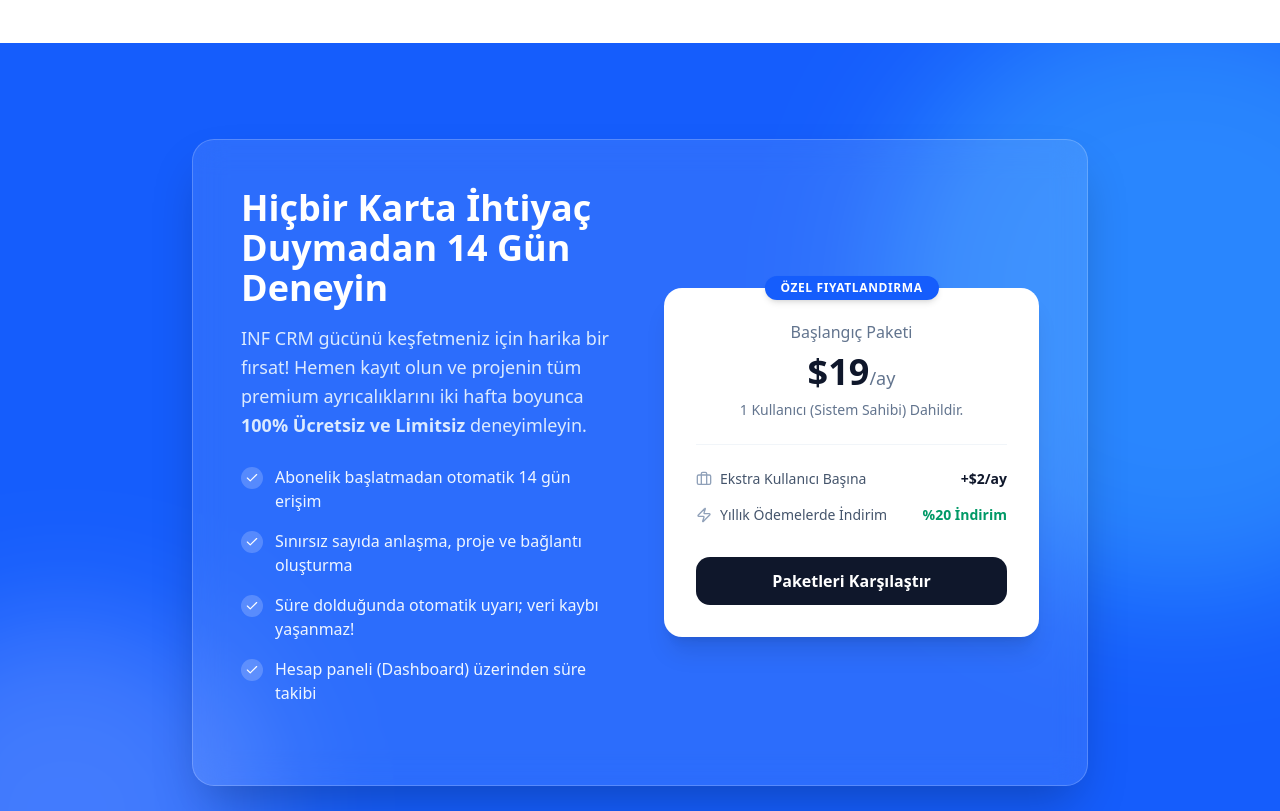
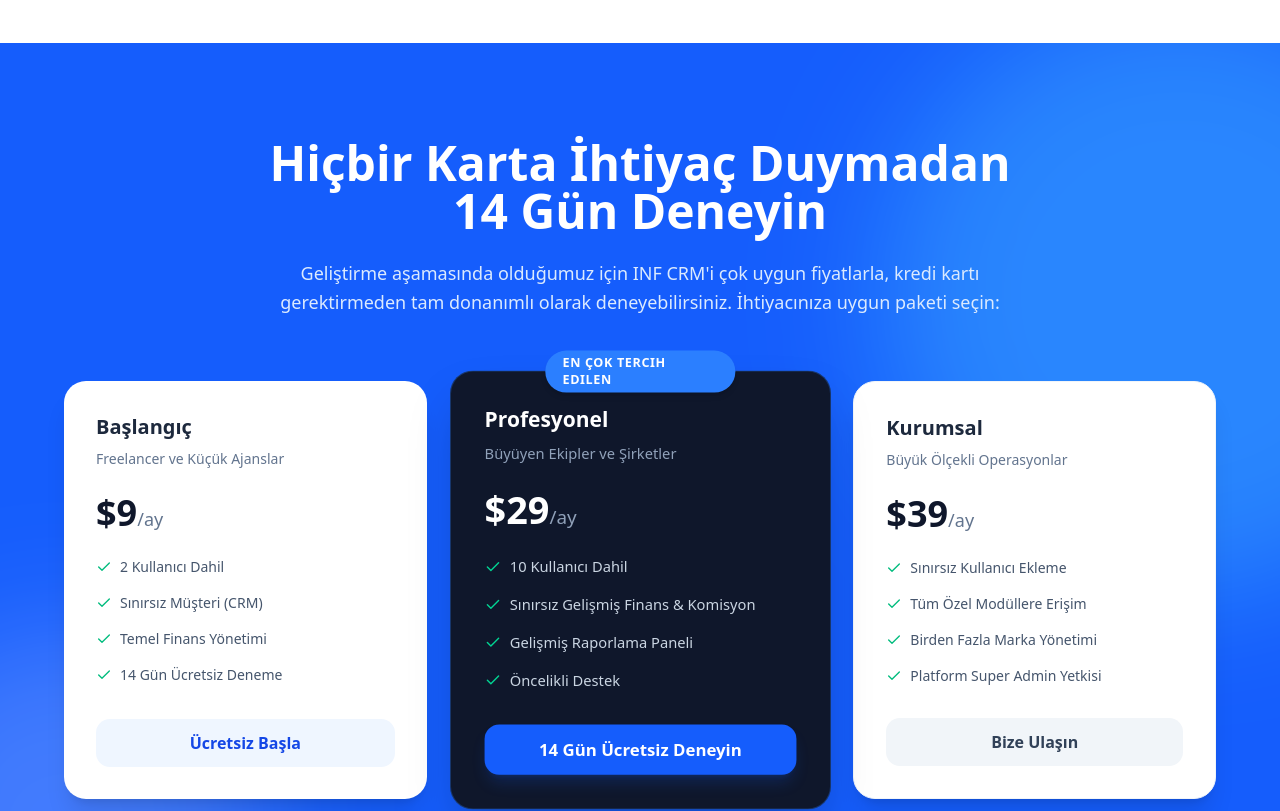
Before and after one commit to Rashinu/inf-crm, a Next.js app in the folder apps/web/: page / in a window 1280 px wide. Shown: the part 2100-2911 px from the top of the page. Built offline with nearby package versions, Linux system fonts and the light colour scheme.

Commit message:
feat: restructure landing page pricing to 3 tiers (, , )

```diff
--- a/apps/web/app/page.tsx
+++ b/apps/web/app/page.tsx
@@ -207,62 +207,88 @@
           </div>
         </section>
 
-        {/* Trial & Pricing Explanation Section */}
+        {/* Trial & Pricing Section */}
         <section id="fiyatlandirma" className="py-24 bg-blue-600 text-white relative overflow-hidden">
           {/* Abstract circles */}
           <div className="absolute top-0 right-0 -translate-y-12 translate-x-1/3 w-[600px] h-[600px] rounded-full bg-blue-500/50 blur-3xl mix-blend-screen" />
           <div className="absolute bottom-0 left-0 translate-y-1/3 -translate-x-1/3 w-[400px] h-[400px] rounded-full bg-indigo-500/50 blur-3xl mix-blend-screen" />
 
           <div className="container mx-auto px-4 relative z-10">
-            <div className="max-w-4xl mx-auto bg-white/10 backdrop-blur-lg border border-white/20 rounded-3xl p-8 md:p-12 shadow-2xl">
-              <div className="grid md:grid-cols-2 gap-12 items-center">
-                <div>
-                  <h2 className="text-3xl md:text-4xl font-bold mb-4 font-outfit">Hiçbir Karta İhtiyaç Duymadan 14 Gün Deneyin</h2>
-                  <p className="text-blue-100 text-lg mb-6 leading-relaxed">
-                    INF CRM gücünü keşfetmeniz için harika bir fırsat! Hemen kayıt olun ve projenin tüm premium ayrıcalıklarını iki hafta boyunca <strong>100% Ücretsiz ve Limitsiz</strong> deneyimleyin.
+            <div className="text-center max-w-3xl mx-auto mb-16">
+              <h2 className="text-3xl md:text-5xl font-bold mb-6 font-outfit text-white">Hiçbir Karta İhtiyaç Duymadan 14 Gün Deneyin</h2>
+              <p className="text-blue-100 text-lg leading-relaxed">
+                Geliştirme aşamasında olduğumuz için INF CRM'i çok uygun fiyatlarla, kredi kartı gerektirmeden tam donanımlı olarak deneyebilirsiniz. İhtiyacınıza uygun paketi seçin:
               </p>
-                  <ul className="space-y-4 mb-8">
-                    {[
-                      "Abonelik başlatmadan otomatik 14 gün erişim",
-                      "Sınırsız sayıda anlaşma, proje ve bağlantı oluşturma",
-                      "Süre dolduğunda otomatik uyarı; veri kaybı yaşanmaz!",
-                      "Hesap paneli (Dashboard) üzerinden süre takibi"
-                    ].map((item, index) => (
-                      <li key={index} className="flex items-start gap-3">
-                        <div className="bg-white/20 rounded-full p-1 mt-0.5">
-                          <Check size={14} className="text-white" />
             </div>
-                        <span className="text-blue-50">{item}</span>
-                      </li>
-                    ))}
+
+            <div className="grid md:grid-cols-3 gap-8 max-w-6xl mx-auto items-stretch">
+              {/* Starter Tier */}
+              <div className="bg-white text-slate-900 rounded-3xl p-8 shadow-xl flex flex-col relative transition-transform hover:-translate-y-2">
+                <div className="mb-6">
+                  <h3 className="text-xl font-bold text-slate-800 mb-2">Başlangıç</h3>
+                  <p className="text-slate-500 text-sm">Freelancer ve Küçük Ajanslar</p>
+                </div>
+                <div className="text-4xl font-extrabold text-slate-900 mb-6">
+                  $9<span className="text-lg text-slate-500 font-medium">/ay</span>
+                </div>
+                <ul className="space-y-4 mb-8 flex-1 text-sm text-slate-600">
+                  <li className="flex items-center gap-2"><Check size={16} className="text-emerald-500" /> 2 Kullanıcı Dahil</li>
+                  <li className="flex items-center gap-2"><Check size={16} className="text-emerald-500" /> Sınırsız Müşteri (CRM)</li>
+                  <li className="flex items-center gap-2"><Check size={16} className="text-emerald-500" /> Temel Finans Yönetimi</li>
+                  <li className="flex items-center gap-2"><Check size={16} className="text-emerald-500" /> 14 Gün Ücretsiz Deneme</li>
                 </ul>
+                <Link href="/register" className="block w-full">
+                  <Button className="w-full h-12 text-md font-bold bg-blue-50 hover:bg-blue-100 text-blue-700 rounded-xl">
+                    Ücretsiz Başla
+                  </Button>
+                </Link>
               </div>
-                <div className="bg-white text-slate-900 rounded-2xl p-8 shadow-xl relative">
-                  <div className="absolute top-0 left-1/2 -translate-x-1/2 -translate-y-1/2 bg-blue-600 text-white px-4 py-1 rounded-full text-xs font-bold uppercase tracking-wider shadow-md">
-                    Özel Fiyatlandırma
+
+              {/* Pro Tier (Highlighted) */}
+              <div className="bg-slate-900 text-white rounded-3xl p-8 shadow-2xl flex flex-col relative scale-105 z-10 border border-blue-500/30">
+                <div className="absolute top-0 left-1/2 -translate-x-1/2 -translate-y-1/2 bg-blue-500 text-white px-4 py-1 rounded-full text-xs font-bold uppercase tracking-wider shadow-md">
+                  En Çok Tercih Edilen
                 </div>
-                  <div className="text-center mb-6">
-                    <p className="text-slate-500 font-medium mb-2">Başlangıç Paketi</p>
-                    <div className="text-4xl font-extrabold text-slate-900">
-                      $19<span className="text-lg text-slate-500 font-medium">/ay</span>
+                <div className="mb-6">
+                  <h3 className="text-xl font-bold text-white mb-2">Profesyonel</h3>
+                  <p className="text-slate-400 text-sm">Büyüyen Ekipler ve Şirketler</p>
                 </div>
-                    <p className="text-sm text-slate-500 mt-2">1 Kullanıcı (Sistem Sahibi) Dahildir.</p>
+                <div className="text-4xl font-extrabold text-white mb-6">
+                  $29<span className="text-lg text-slate-400 font-medium">/ay</span>
                 </div>
-                  <hr className="border-slate-100 mb-6" />
-                  <div className="space-y-4 mb-8 text-sm">
-                    <div className="flex justify-between">
-                      <span className="text-slate-600 flex items-center gap-2"><Briefcase size={16} className="text-slate-400" /> Ekstra Kullanıcı Başına</span>
-                      <span className="font-bold">+$2/ay</span>
+                <ul className="space-y-4 mb-8 flex-1 text-sm text-slate-300">
+                  <li className="flex items-center gap-2"><Check size={16} className="text-emerald-400" /> 10 Kullanıcı Dahil</li>
+                  <li className="flex items-center gap-2"><Check size={16} className="text-emerald-400" /> Sınırsız Gelişmiş Finans & Komisyon</li>
+                  <li className="flex items-center gap-2"><Check size={16} className="text-emerald-400" /> Gelişmiş Raporlama Paneli</li>
+                  <li className="flex items-center gap-2"><Check size={16} className="text-emerald-400" /> Öncelikli Destek</li>
+                </ul>
+                <Link href="/register" className="block w-full">
+                  <Button className="w-full h-12 text-md font-bold bg-blue-600 hover:bg-blue-500 text-white rounded-xl shadow-lg shadow-blue-600/20">
+                    14 Gün Ücretsiz Deneyin
+                  </Button>
+                </Link>
               </div>
-                    <div className="flex justify-between">
-                      <span className="text-slate-600 flex items-center gap-2"><Zap size={16} className="text-slate-400" /> Yıllık Ödemelerde İndirim</span>
-                      <span className="font-bold text-emerald-600">%20 İndirim</span>
+
+              {/* Premium Tier */}
+              <div className="bg-white text-slate-900 rounded-3xl p-8 shadow-xl flex flex-col relative transition-transform hover:-translate-y-2 border border-slate-100">
+                <div className="mb-6">
+                  <h3 className="text-xl font-bold text-slate-800 mb-2">Kurumsal</h3>
+                  <p className="text-slate-500 text-sm">Büyük Ölçekli Operasyonlar</p>
                 </div>
+                <div className="text-4xl font-extrabold text-slate-900 mb-6">
+                  $39<span className="text-lg text-slate-500 font-medium">/ay</span>
                 </div>
-                  <Button className="w-full h-12 text-md font-bold bg-slate-900 hover:bg-slate-800 text-white rounded-xl">
-                    Paketleri Karşılaştır
+                <ul className="space-y-4 mb-8 flex-1 text-sm text-slate-600">
+                  <li className="flex items-center gap-2"><Check size={16} className="text-emerald-500" /> Sınırsız Kullanıcı Ekleme</li>
+                  <li className="flex items-center gap-2"><Check size={16} className="text-emerald-500" /> Tüm Özel Modüllere Erişim</li>
+                  <li className="flex items-center gap-2"><Check size={16} className="text-emerald-500" /> Birden Fazla Marka Yönetimi</li>
+                  <li className="flex items-center gap-2"><Check size={16} className="text-emerald-500" /> Platform Super Admin Yetkisi</li>
+                </ul>
+                <Link href="/contact" className="block w-full">
+                  <Button className="w-full h-12 text-md font-bold bg-slate-100 hover:bg-slate-200 text-slate-700 rounded-xl">
+                    Bize Ulaşın
                   </Button>
-                </div>
+                </Link>
               </div>
             </div>
           </div>
```
Lines whose indentation alone changed are shown as unchanged.
